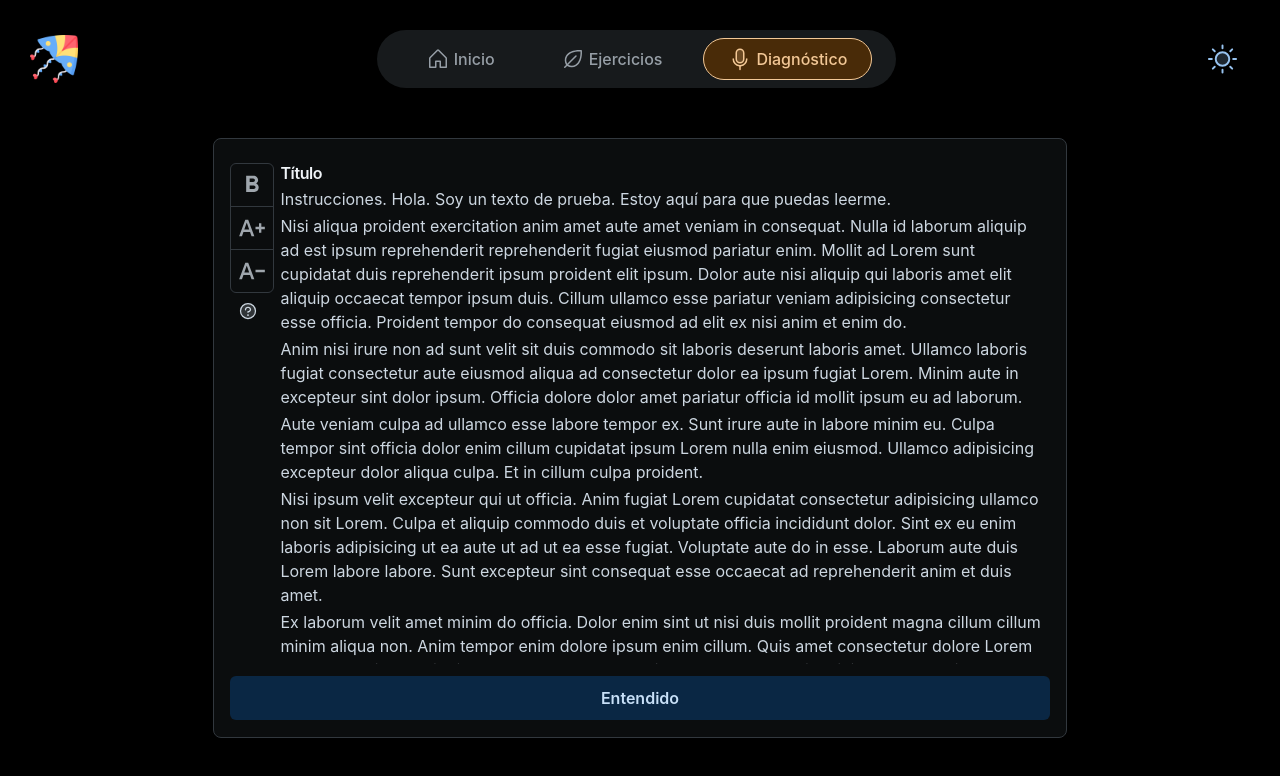
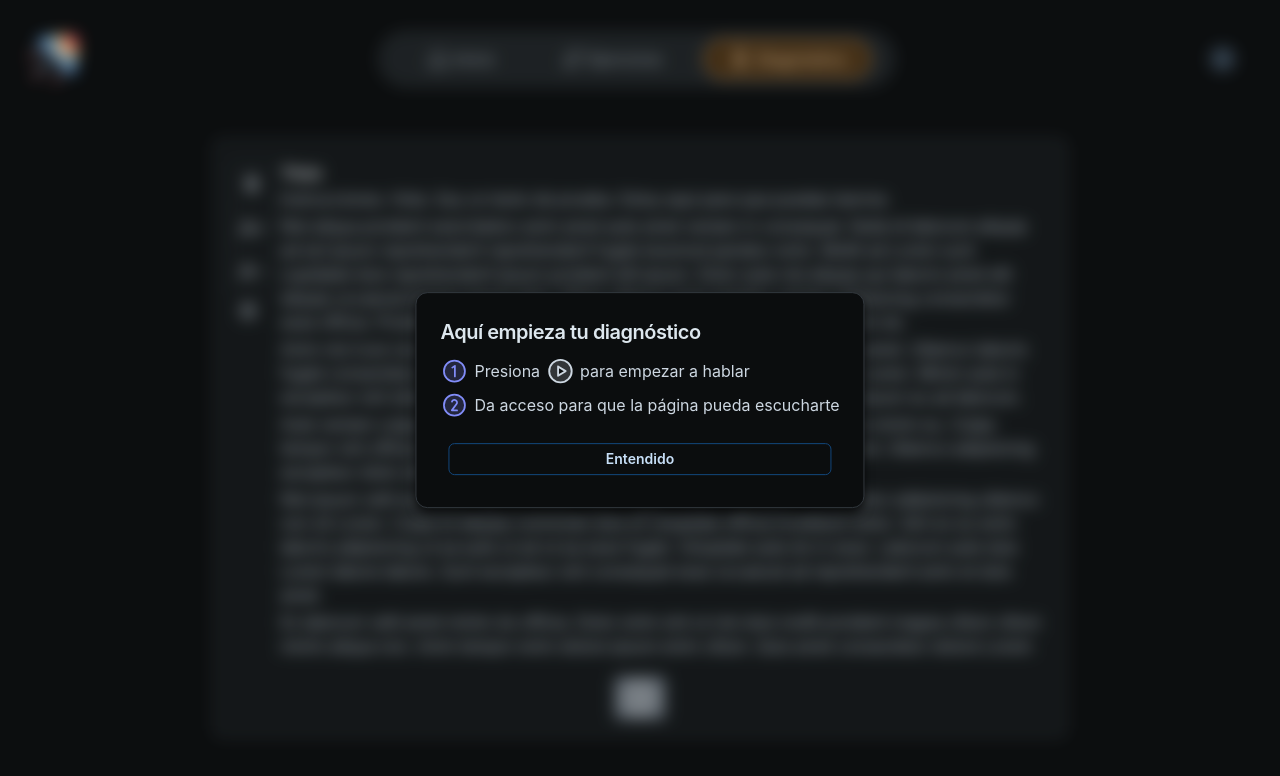
Before and after one commit to Udg-proyecto-Papalote/Papalote, a React (Vite) app: page /diagnostico in a window 1280 px wide. Both pictures are taken after a click on the button 248 px from the left and 311 px from the top of the page. Shown: the top 776 px of the page. Built offline with nearby package versions, Linux system fonts and the light colour scheme.

Commit message:
Modal y botón

```diff
--- /dev/null
+++ b/src/components/Modal/DiagnosticHelpModal.jsx
@@ -0,0 +1,63 @@
+import { Button, DialogContent, DialogTitle, Modal, ModalClose, ModalDialog, Typography } from '@mui/joy'
+import { DialogActions } from '@mui/material'
+import { NumberCircleOne, NumberCircleTwo, PlayCircle } from '@phosphor-icons/react'
+import React from 'react'
+
+
+// const Instruction = () => {
+//     const isSmallScreen = useMediaQuery(theme => theme.breakpoints.down('md'));
+
+//     const textProps = {
+//         fontSize: isSmallScreen ? "18px" : "25px",
+//     };
+//     return (
+//         <Box sx={{ display: 'flex', justifyContent: 'center', gap: 2, paddingY: 5 }}>
+
+//             <Stack py={5} spacing={2}>
+//                 <Typography level='h3' justifyContent='center'>Aquí empieza tu diagnóstico</Typography>
+//                 <Typography
+//                     sx={textProps}
+//                     // startDecorator={<NumberCircleOne size={28} weight="duotone" color="#818cf8"/>}
+//                     startDecorator={<div></div>}
+//                 >
+//                     Presiona <PlayCircle size={30} weight="duotone" style={{ marginLeft: 5, marginRight: 5 }} /> para empezar a hablar
+//                 </Typography>
+//                 <Button variant='outlined' size='lg' fullWidth><Typography level="h4">Entendido</Typography></Button>
+//             </Stack>
+//         </Box>
+
+//     )
+// }
+
+const DiagnosticHelpModal = ({ open, onClose }) => {
+    return (
+        <Modal open={open} onClose={onClose}>
+            <ModalDialog variant='outlined' size='lg'>
+                {/* <ModalClose /> */}
+                <DialogTitle>Aquí empieza tu diagnóstico</DialogTitle>
+                <DialogContent>
+                    <Typography
+                        // sx={textProps}
+                        startDecorator={<NumberCircleOne size={28} weight="duotone" color="#818cf8"/>}
+                        // startDecorator={<div style={{ marginLeft: -20 }}></div>}
+                    >
+                        Presiona <PlayCircle size={30} weight="duotone" style={{ marginLeft: 5, marginRight: 5 }} /> para empezar a hablar
+                    </Typography>
+                    <Typography
+                        // sx={textProps}
+                        startDecorator={<NumberCircleTwo size={28} weight="duotone" color="#818cf8"/>}
+                        // startDecorator={<div style={{ marginLeft: -20 }}></div>}
+                    >
+                        Da acceso para que la página pueda escucharte
+                    </Typography>
+                </DialogContent>
+                <DialogActions>
+
+                    <Button variant='outlined' size='sm' fullWidth onClick={onClose}>Entendido</Button>
+                </DialogActions>
+            </ModalDialog>
+        </Modal>
+    )
+}
+
+export default DiagnosticHelpModal
--- a/src/pages/Diagnostico.jsx
+++ b/src/pages/Diagnostico.jsx
@@ -3,44 +3,12 @@ import { Grid, Typography, Box, Card, Button, Stack, IconButton, CardContent, Bu
 import { useMediaQuery } from "@mui/material";
 import { NumberCircleOne, CaretCircleDoubleLeft, CaretCircleDoubleRight, NumberCircleTwo, Play, NumberCircleThree, PlayCircle, Question, TextB } from "@phosphor-icons/react"
 import { useState } from "react";
-
-
-// const Instruction = () => {
-//     const isSmallScreen = useMediaQuery(theme => theme.breakpoints.down('md'));
-
-//     const textProps = {
-//         fontSize: isSmallScreen ? "18px" : "25px",
-//     };
-//     return (
-//         <Box sx={{ display: 'flex', justifyContent: 'center', gap: 2, paddingY: 5 }}>
-
-//             <Stack py={5} spacing={2}>
-//                 <Typography level='h3' justifyContent='center'>Aquí empieza tu diagnóstico</Typography>
-//                 <Typography
-//                     sx={textProps}
-//                     // startDecorator={<NumberCircleOne size={28} weight="duotone" color="#818cf8"/>}
-//                     startDecorator={<div></div>}
-//                 >
-//                     Presiona <PlayCircle size={30} weight="duotone" style={{ marginLeft: 5, marginRight: 5 }} /> para empezar a hablar
-//                 </Typography>
-//                 <Button variant='outlined' size='lg' fullWidth><Typography level="h4">Entendido</Typography></Button>
-//             </Stack>
-//         </Box>
-
-//     )
-// }
-
-const HelpButton = () => {
-    return (
-        <IconButton>
-            <Question size={20} weight="duotone" />
-        </IconButton>
-    )
-}
+import DiagnosticHelpModal from "../components/Modal/DiagnosticHelpModal";
 
 export const Diagnostico = () => {
     const [isBold, setIsBold] = useState(false);
     const [fontSize, setFontSize] = useState(16);
+    const [openModal, setOpenModal] = useState(false)
 
     const text = `Instrucciones. Hola. Soy un texto de prueba. Estoy aquí para que puedas leerme.
     Nisi aliqua proident exercitation anim amet aute amet veniam in consequat. Nulla id laborum aliquip ad est ipsum reprehenderit reprehenderit fugiat eiusmod pariatur enim. Mollit ad Lorem sunt cupidatat duis reprehenderit ipsum proident elit ipsum. Dolor aute nisi aliquip qui laboris amet elit aliquip occaecat tempor ipsum duis. Cillum ullamco esse pariatur veniam adipisicing consectetur esse officia. Proident tempor do consequat eiusmod ad elit ex nisi anim et enim do.
@@ -56,8 +24,7 @@ export const Diagnostico = () => {
     Consequat officia pariatur est et cillum est eiusmod nisi nisi ipsum. Exercitation esse sit enim pariatur eiusmod mollit et ut minim irure dolore aliquip et. Proident in nisi eu laboris non tempor excepteur sit elit reprehenderit. Voluptate eiusmod consequat sint proident incididunt esse irure qui voluptate id sunt adipisicing.
     Nulla quis labore labore sint cillum do culpa amet. Culpa sint culpa aute est dolore dolor elit nulla consequat proident occaecat. Anim ea nostrud ea pariatur veniam ut nisi fugiat dolor ipsum laboris anim exercitation. Laborum est cupidatat culpa tempor aliquip. Amet elit incididunt Lorem laborum nisi adipisicing. Do adipisicing nostrud et cupidatat.
     Amet quis et enim ea. Id eiusmod pariatur reprehenderit consequat deserunt dolore exercitation. Anim anim fugiat anim et incididunt duis. Sint deserunt sunt irure sint.
-    Sit consectetur consequat minim nostrud cupidatat laboris. Dolor fugiat anim esse est consectetur do officia eu in duis consectetur id sint magna. Occaecat deserunt exercitation enim magna anim velit minim.
-    `
+    Sit consectetur consequat minim nostrud cupidatat laboris. Dolor fugiat anim esse est consectetur do officia eu in duis consectetur id sint magna. Occaecat deserunt exercitation enim magna anim velit minim.`
 
     const clickOnBold = () => {
         setIsBold(!isBold);
@@ -72,6 +39,7 @@ export const Diagnostico = () => {
     }
 
     return (
+        <>
         <Grid lg={8} lgOffset={2} md={8} mdOffset={2} mx={5}>
             <Card sx={{ width: '100%', height: 'calc(100vh - 200px)' }} >
                 <Grid container width='100%' height='90%' pt={1}>
@@ -88,7 +56,7 @@ export const Diagnostico = () => {
                                     <TextDecrease size={32} />
                                 </IconButton>
                             </ButtonGroup>
-                            <IconButton>
+                            <IconButton onClick={() => setOpenModal(true)}>
                                 <Question size={20} weight="duotone" />
                             </IconButton>
                         </Stack>
@@ -106,10 +74,14 @@ export const Diagnostico = () => {
                         </Grid>
                     </Grid>
                 </Grid>
-                <Grid>
-                    <Button variant='soft' size='lg' fullWidth>Entendido</Button>
+                <Grid justifyContent='center' alignContent='center' container>
+                    <IconButton variant="solid" size="lg" >
+                        <PlayCircle size={40} />
+                    </IconButton>
                 </Grid>
             </Card>
         </Grid>
+        <DiagnosticHelpModal open={openModal} onClose={() => setOpenModal(false)} />
+        </>
     )
 }
```
